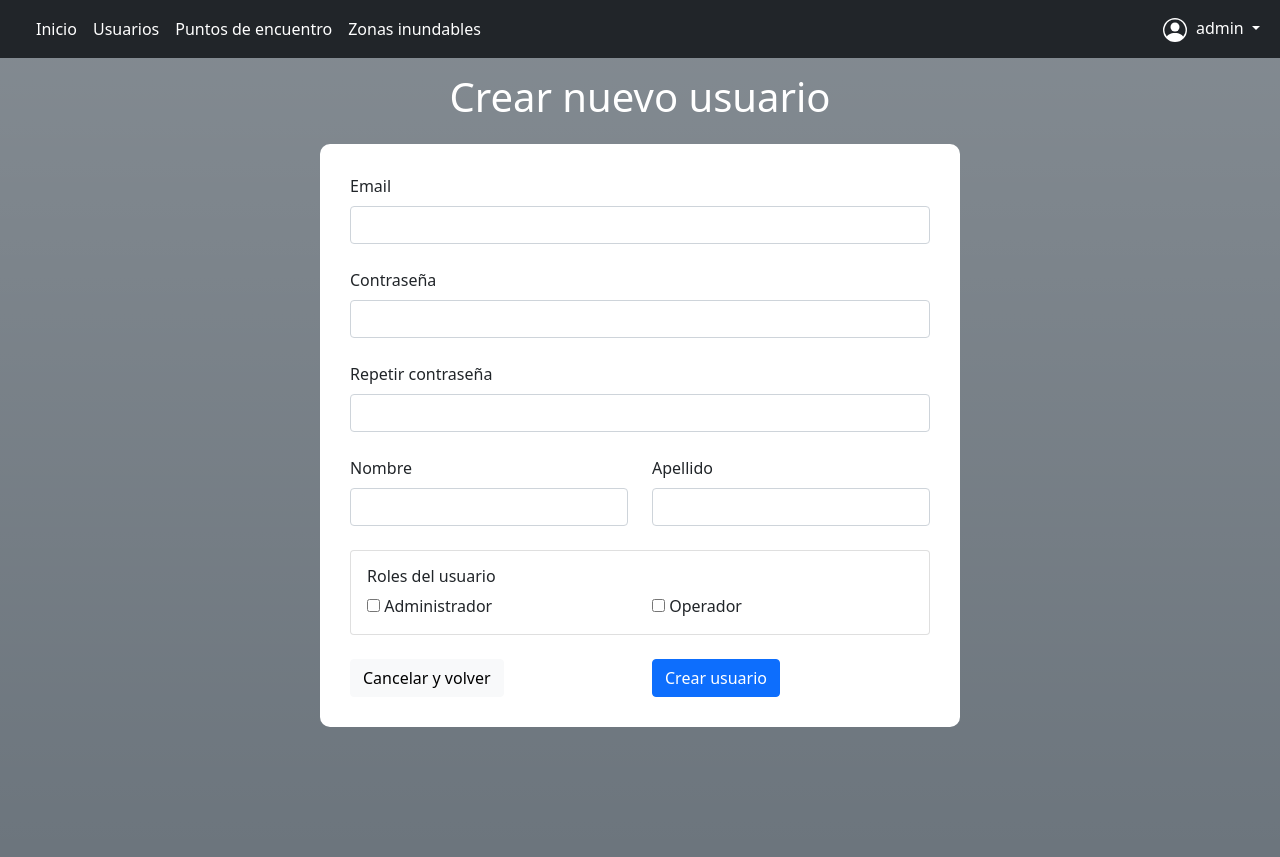
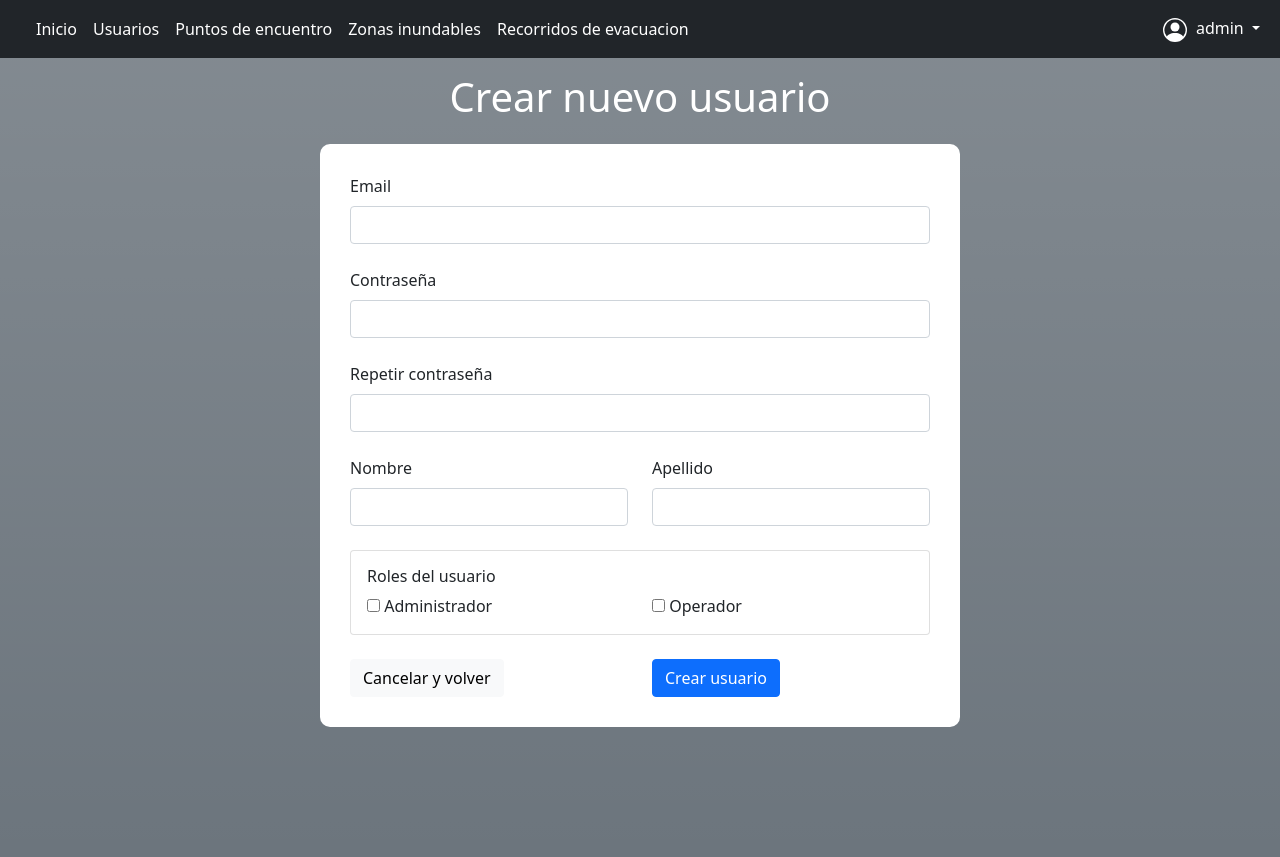
Before and after one commit to lautarooleastro/proyecto2021-grupo6, a Flask app: page /usuarios/nuevo in a window 1280 px wide. Shown: the top 857 px of the page. Run offline with Flask 2, Linux system fonts and the light colour scheme; a user stored in the database is signed in; data comes from the database, SQL or seed files in the repository.

Commit message:
se agrego la vista de indice de recorridos y el boton para navegar a nuevo recorrido

```diff
--- a/app/templates/evacuation_route/index.html
+++ b/app/templates/evacuation_route/index.html
@@ -6,7 +6,11 @@
 {% block content %}
 <div class="row">
     <h1 class="col-10">Recorridos de evacuacion</h1>
-    <a class="col" href="{{ url_for('evacuation_route_new') }}"><button class="btn btn-success">Nuevo punto</button></a>
+    <div class="col">
+        <a class=" btn btn-success" href="{{ url_for('evacuation_route_new') }}">
+            Nuevo recorrido
+        </a>
+    </div>
 </div>
 <table class="table">
     <thead>
--- a/app/templates/layout/navbar.html
+++ b/app/templates/layout/navbar.html
@@ -29,6 +29,10 @@
                 </li>
                 <li class="nav-item">
                     <a href="#" class="nav-link active">Zonas inundables</a>
+                </li>
+                <li class="nav-item">
+                    <a href="{{ url_for('evacuation_route_index') }}" class="nav-link active">Recorridos de
+                        evacuacion</a>
                 </li>
                 <li>
                     <hr style="color: white;" class="dropdown-divider">
```
